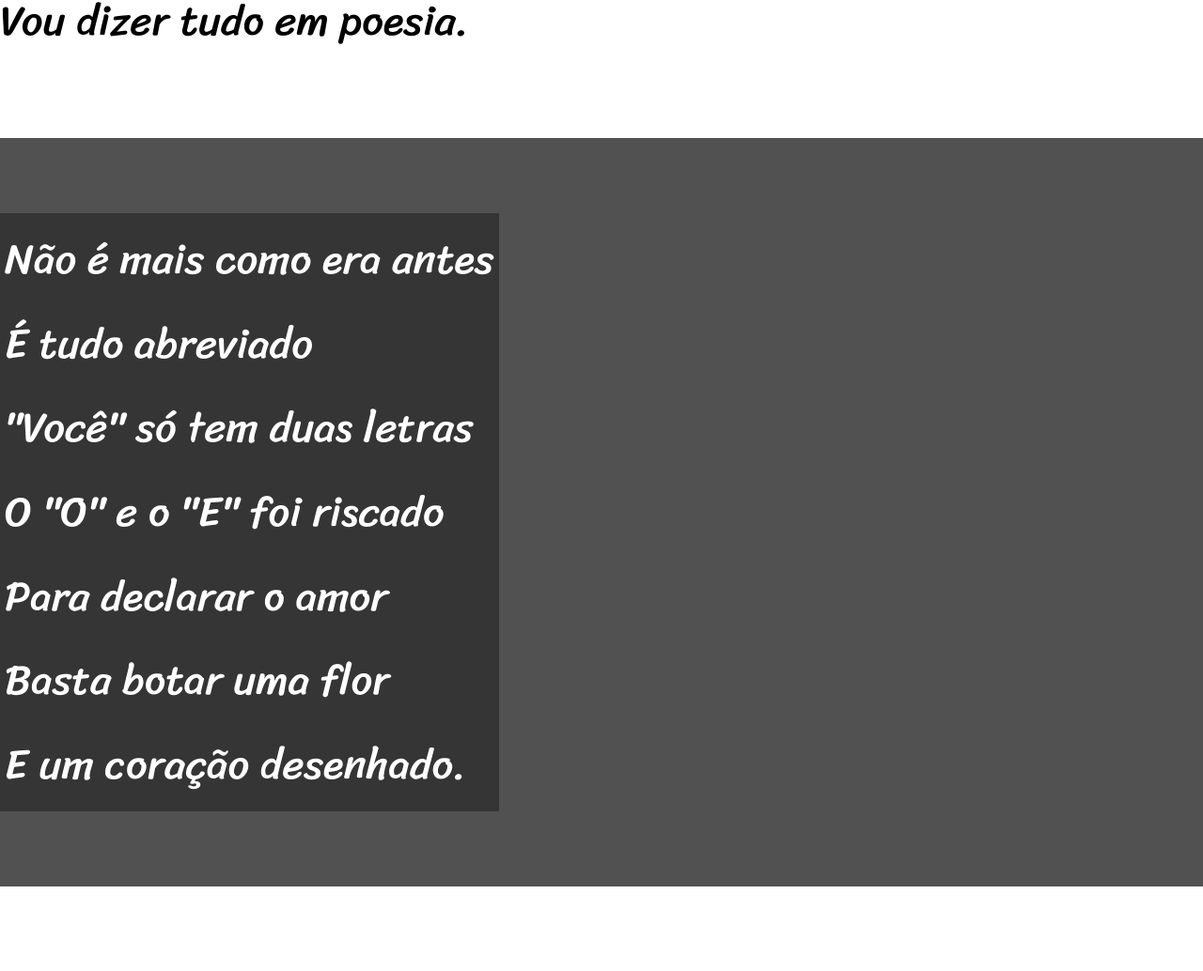
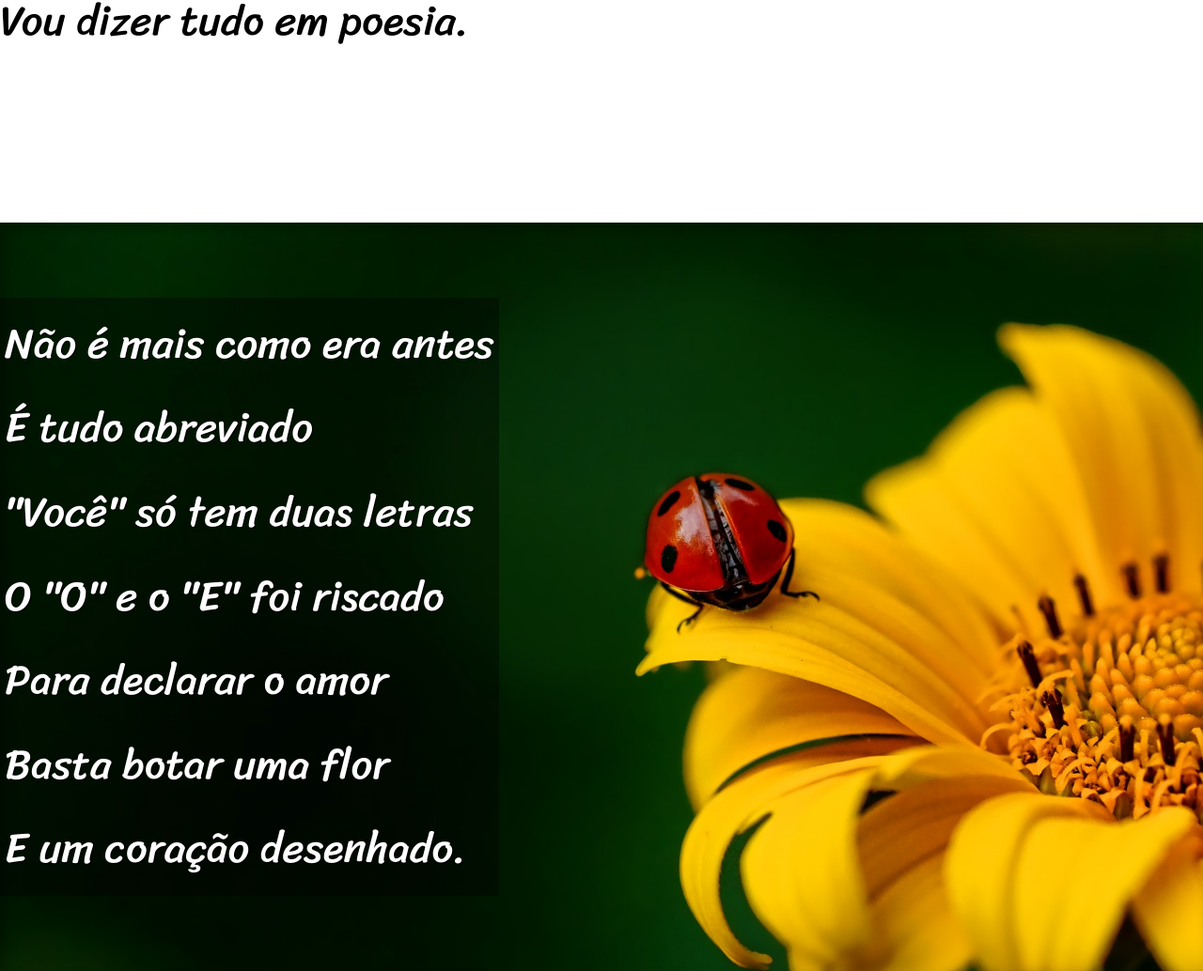
Before and after one commit to MauroFJ/jr.estudo, a plain HTML site: page desafiocordel/index.html in a window 1280 px wide. Shown: the part 872-1906 px from the top of the page at 94% size. Drawn offline with Linux system fonts and the light colour scheme.

Commit message:
finalizado

```diff
--- a/desafiocordel/css/main.css
+++ b/desafiocordel/css/main.css
@@ -23,18 +23,36 @@ section {
    font-size: 3.5vw;
 }
 
+section > p {
+    padding-bottom: 2em;
+}
+
 .normal {
     background-color: #fff;
     color: #000;
 }
 
 .imagem {
-    background-color: #00000085;
+    background-color: #0000008a;
     color: #fff;
+    box-shadow: inset 6px 6px 13px 0px rgba(0, 0, 0, 0.295);
+    background-size: cover;
+    background-attachment: fixed;
 }
 
 .imagem > p {
-    background-color: #00000057;
+    background-color: #00000060;
     display: inline-block;
     padding: 5px;
+    text-shadow: 1px 1px 0px black;
 }
+
+#img01 {
+    background-image: url('../imagens/background001.jpg');
+    background-position: right center;
+}
+
+#img02 {
+    background-image: url('../imagens/background002.jpg');
+    background-position: right center;
+}
--- a/desafiocordel/index.html
+++ b/desafiocordel/index.html
@@ -38,7 +38,7 @@
     </section>
 
 
-    <section class="imagem">
+    <section class="imagem" id="img01">
         <p>
             Não é mais como era antes <br>
             É tudo abreviado <br>
@@ -74,7 +74,7 @@
     </section>
 
 
-    <section class="imagem">
+    <section class="imagem" id="img02">
         <p>
             Tenho saudade das cartas <br>
             Escritas com a própria mão <br>
```
